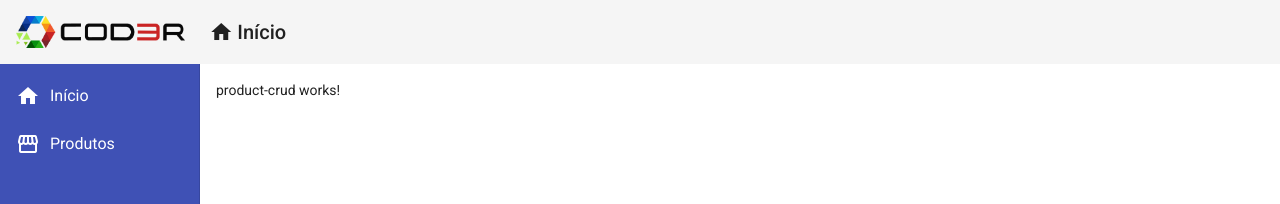
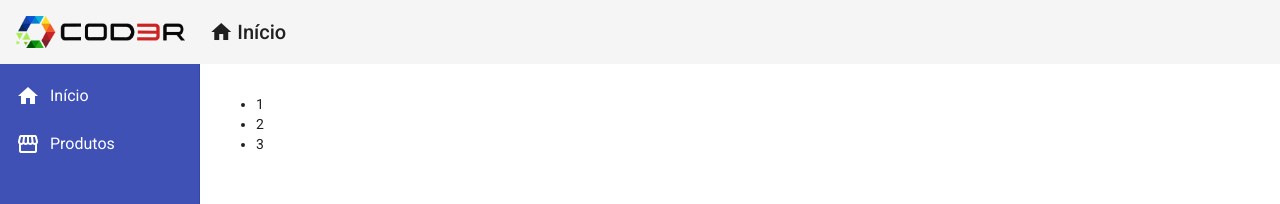
Before and after one commit to ranyery/crud-angular, an Angular app in the folder frontend/: page /products in a window 1280 px wide. Shown: the top 204 px of the page. Built offline with nearby package versions, Linux system fonts and the light colour scheme.

Commit message:
feat: adiciona diretiva estrutural de exemplo para consultas futuras

```diff
--- a/frontend/src/app/app.module.ts
+++ b/frontend/src/app/app.module.ts
@@ -18,6 +18,7 @@ import { HomeComponent } from "./views/home/home.component";
 import { ProductCrudComponent } from "./views/product-crud/product-crud.component";
 
 import { RedDirective } from "./directives/red.directive";
+import { ForDirective } from './directives/for.directive';
 
 @NgModule({
   declarations: [
@@ -28,6 +29,7 @@ import { RedDirective } from "./directives/red.directive";
     HomeComponent,
     ProductCrudComponent,
     RedDirective,
+    ForDirective,
   ],
   imports: [
     BrowserModule,
--- /dev/null
+++ b/frontend/src/app/directives/for.directive.ts
@@ -0,0 +1,29 @@
+import {
+  Directive,
+  Input,
+  OnInit,
+  TemplateRef,
+  ViewContainerRef,
+} from "@angular/core";
+
+@Directive({ selector: "[myFor]" })
+export class ForDirective implements OnInit {
+  @Input("myForEm") numbers: Array<number> = [];
+  @Input("myForUsando") texto: string = "";
+
+  constructor(
+    private viewContainerRef: ViewContainerRef,
+    private templateRef: TemplateRef<any>
+  ) {}
+
+  ngOnInit(): void {
+    for (let number of this.numbers) {
+      this.viewContainerRef.createEmbeddedView(this.templateRef, {
+        $implicit: number,
+      });
+    }
+
+    // console.log("myForEm", this.numbers);
+    // console.log("myForUsando", this.texto);
+  }
+}
--- a/frontend/src/app/views/product-crud/product-crud.component.html
+++ b/frontend/src/app/views/product-crud/product-crud.component.html
@@ -1 +1,5 @@
-<p>product-crud works!</p>
+<span>
+  <ul>
+    <li *myFor="let n; em: [1, 2, 3]; usando: 'indice'">{{ n }}</li>
+  </ul>
+</span>
```
